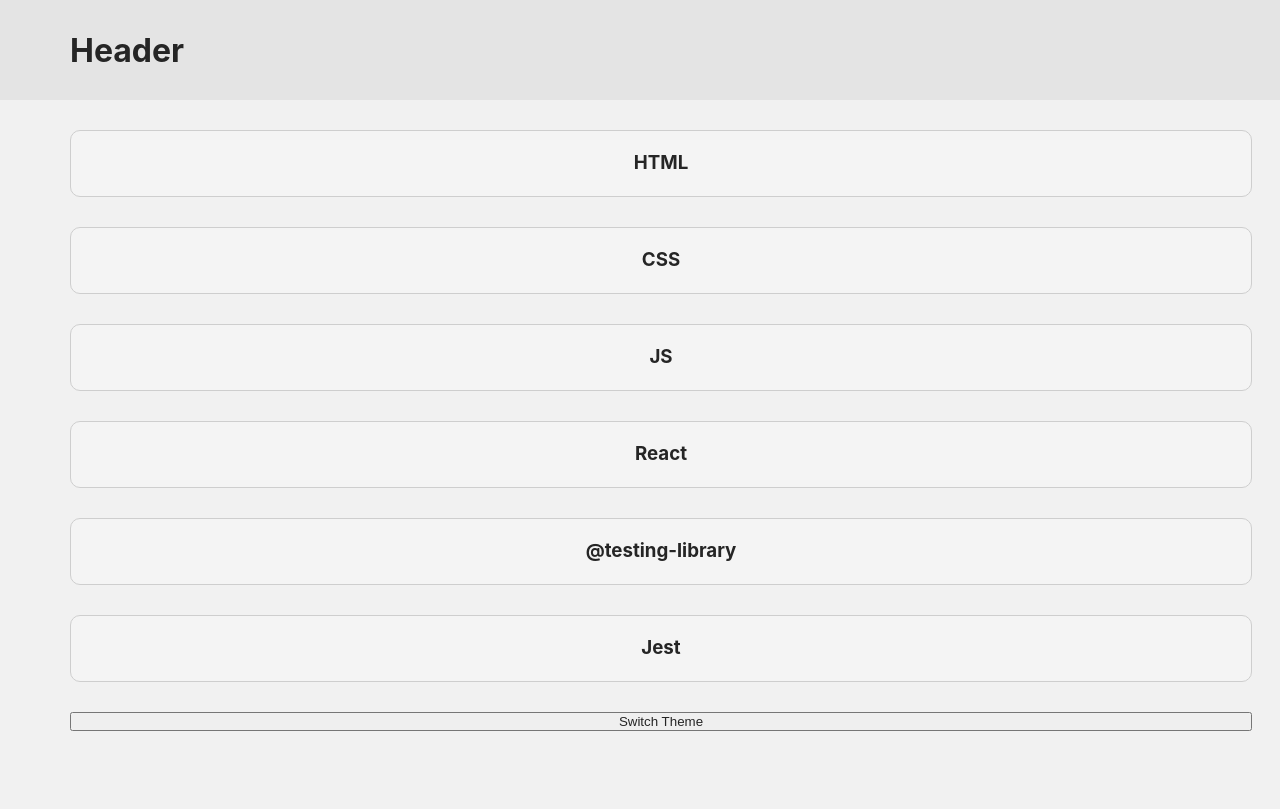
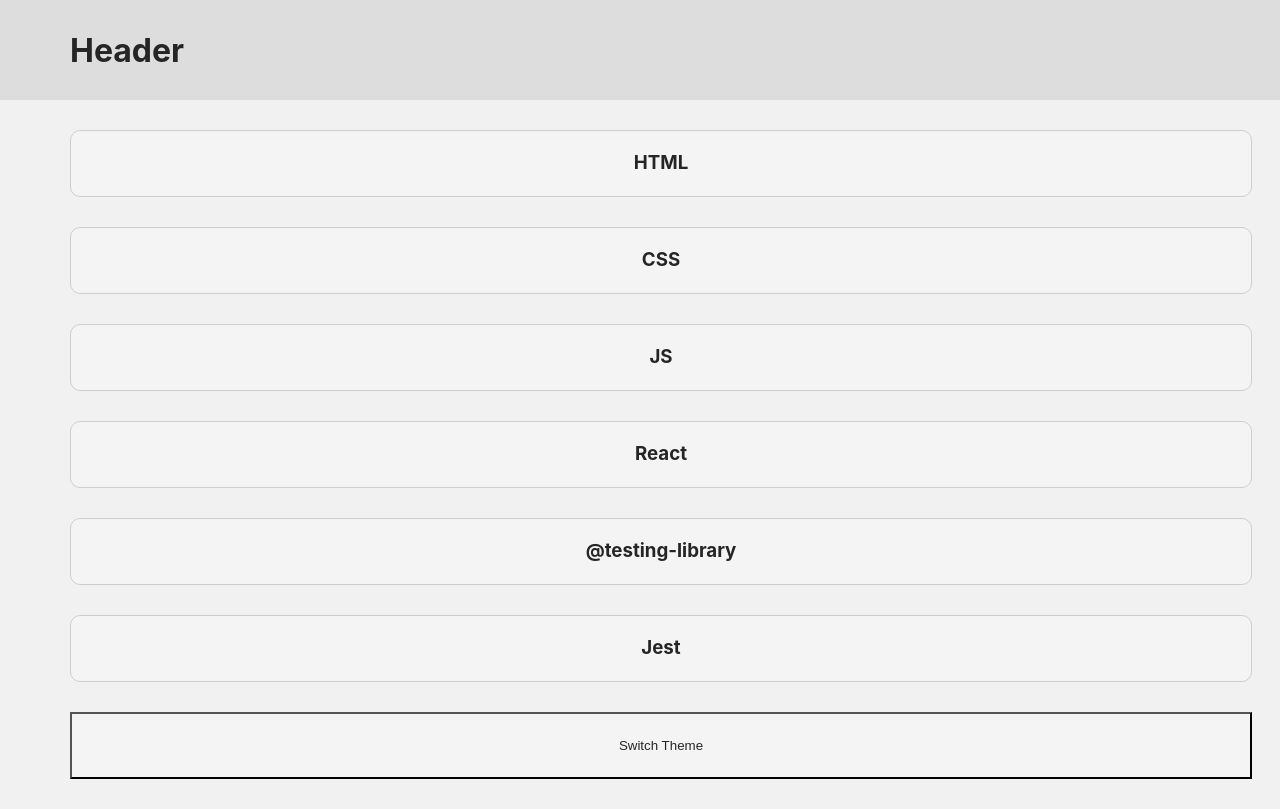
Before and after one commit to mari1647iv/demo-menu, a React (Create React App) app: page / in a window 1280 px wide. Built offline with nearby package versions, Linux system fonts and the light colour scheme; the HTML template or start-up script is replaced by a standard one.

Commit message:
expand theme and fix links

```diff
--- a/src/App.css
+++ b/src/App.css
@@ -1,9 +1,18 @@
 .App {
+  min-height: 100vh;
   text-align: center;
 }
 
+.App.light {
+  background-color: #f1f1f1;
+}
+
+.App.dark {
+  background-color: #383838;
+}
+
 .App-header {
-  background-color: #e4e4e4;
+  background-color: #dddddd;
   height: 10vh;
   padding: 10px 70px;
   display: flex;
@@ -20,3 +29,17 @@
   flex-wrap: wrap;
   gap: 30px;
 }
+
+button {
+  height: 67px;
+}
+
+button.light {
+  background-color: #f4f4f4;
+}
+
+button.dark {
+  background-color: rgb(29, 29, 29);
+  color: white;
+  font-weight: bold;
+}
--- a/src/App.js
+++ b/src/App.js
@@ -7,8 +7,8 @@
   let [isLight, switchTheme] = useState(true)
 
   return (
-    <div className="App">
-      <header className="App-header">
+    <div className={"App " + (isLight ? "light" : "dark")}>
+      <header className="App-header" >
         <h1>Header</h1>
       </header>
       <main className="main">
@@ -17,9 +17,9 @@
             <Card key={resource.id} name={resource.name} description={resource.description} link={resource.link} isLight={isLight} />
           ))
         }
-        <button onClick={() => { switchTheme(!isLight) }}>Switch Theme</button>
+        <button className={isLight ? "light" : "dark"} onClick={() => { switchTheme(!isLight) }}>Switch Theme</button>
       </main>
-    </div>
+    </div >
   );
 }
 
--- a/src/components/Card/Card.css
+++ b/src/components/Card/Card.css
@@ -37,7 +37,6 @@
   max-height: 25px;
 }
 
-
 .maximized {
   max-height: 200px;
 }
--- a/src/components/Card/Card.js
+++ b/src/components/Card/Card.js
@@ -13,7 +13,7 @@
     <div className={"Card Card-" + ((isLight) ? "lightmode" : "darkmode") + (isMaximized ? " maximized" : " minimized")} tabIndex="0" onClick={handleClick}>
       <h3>{name}</h3>
       <p>{description}</p>
-      <a href={link}>{'<'} {name.toLowerCase()} docs {'>'}</a>
+      <a href={link} target="_blank" rel="noreferrer">{'<'} {name.toLowerCase()} docs {'>'}</a>
     </div>
   )
 }
--- a/src/index.css
+++ b/src/index.css
@@ -5,7 +5,6 @@
 }
 
 body {
-  background-color: #f1f1f1;
   margin: 0;
   font-family: -apple-system, BlinkMacSystemFont, 'Segoe UI', 'Roboto', 'Oxygen',
     'Ubuntu', 'Cantarell', 'Fira Sans', 'Droid Sans', 'Helvetica Neue',
```
